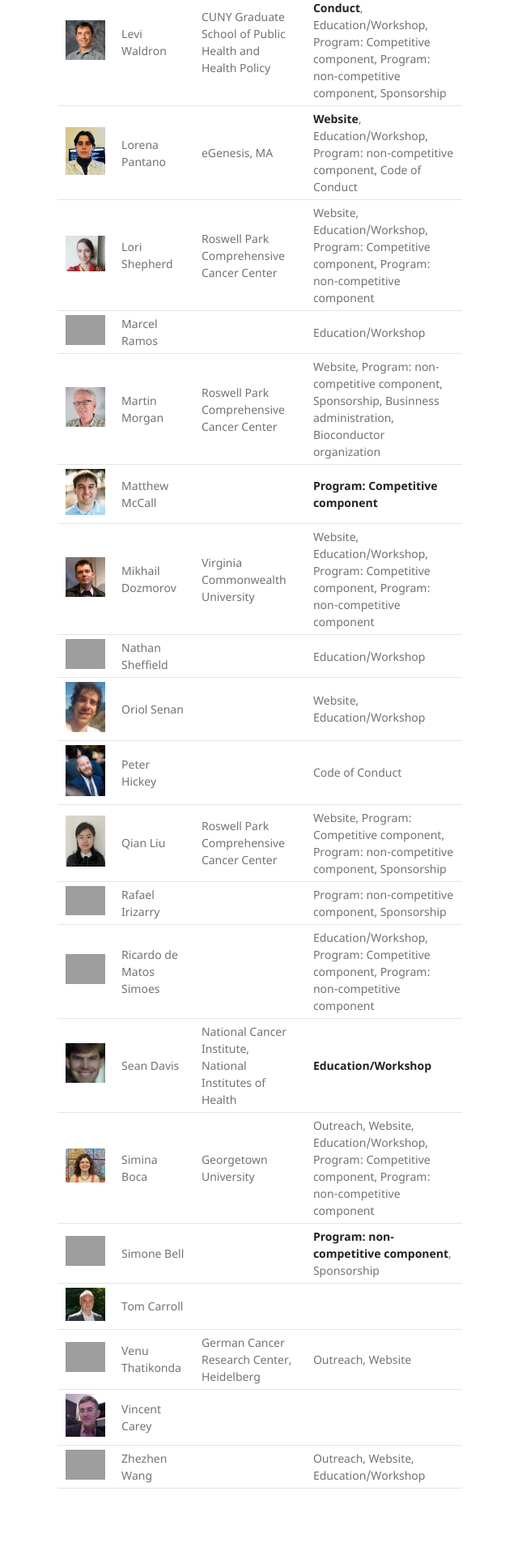
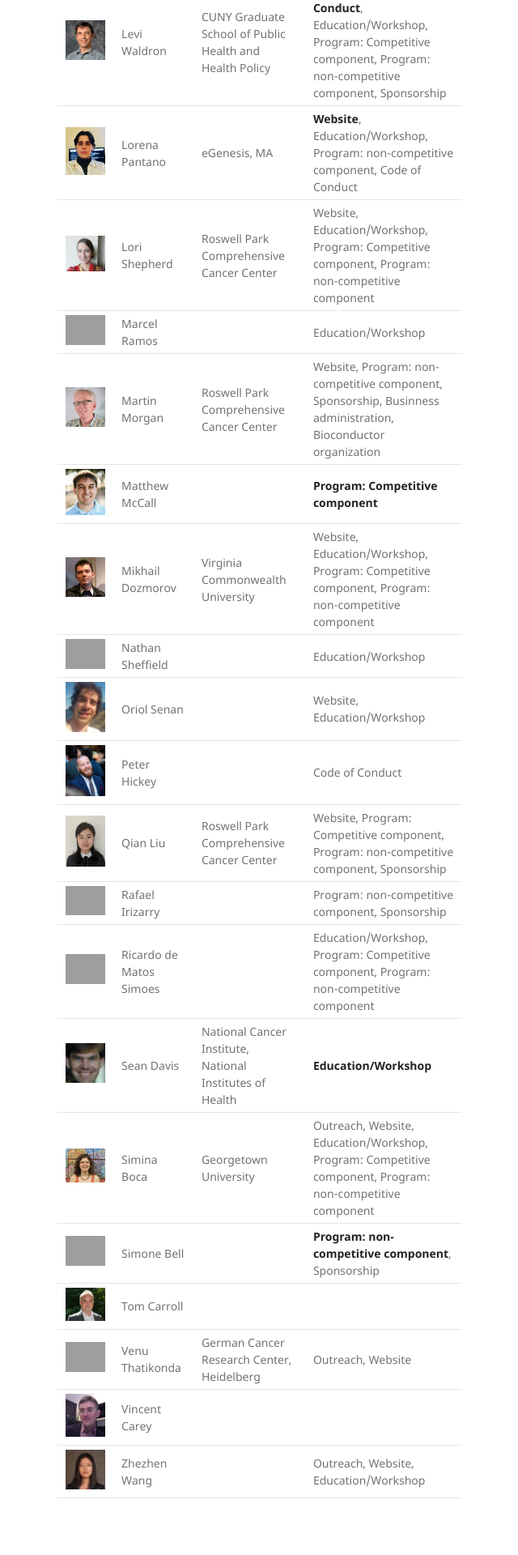
Before and after one commit to Bioconductor/BioC2020, a Jekyll site: the page built from docs/organizers.md, in a window 1280 px wide. Shown: the part 1757-3677 px from the top of the page at 81% size, without its empty margins (499-1139 px from the left). Built offline with Jekyll 4.4.1, drawn with Linux system fonts in a browser that asks for light colours; grey boxes are pictures that could not be loaded.

Commit message:
Add Zhezhen Wang

```diff
--- a/docs/organizers.md
+++ b/docs/organizers.md
@@ -43,4 +43,4 @@ layout: default
 | <img src="images/ThomasSCarroll_headshot.png" width="250"/>  | Tom Carroll             |                                                                         |                                                                                                                                        |
 | <img src="images/VenuThatikonda.jpg" width="250"/>           | Venu Thatikonda         | German Cancer Research Center, Heidelberg                               | Outreach, Website                                                                                                                      |
 | <img src="images/VincentCarey.png" width="250"/>             | Vincent Carey           |                                                                         |                                                                                                                                        |
-| <img src="images/240px-Missing_avatar.svg.png" width="250"/> | Zhezhen Wang            |                                                                         | Outreach, Website, Education/Workshop                                                                                                  |
+| <img src="images/ZhezhenWang.JPG" width="250"/> | Zhezhen Wang            |                                                                         | Outreach, Website, Education/Workshop                                                                                                  |
```
Also changed, not shown: docs/images/ZhezhenWang.JPG (added).
